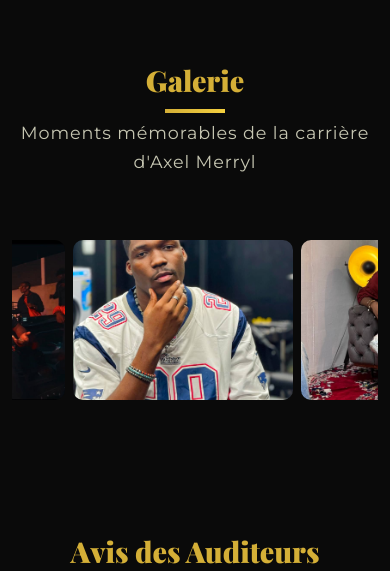
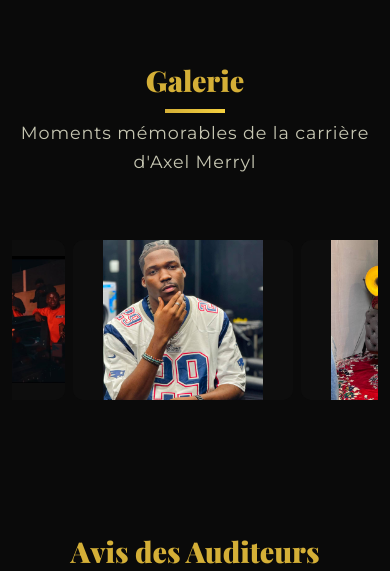
Before and after one commit to ange918/axelmerryl, a PHP site: page / in a window 390 px wide. Shown: the part 5929-6500 px from the top of the page. Run offline with PHP 8.4, Linux system fonts and the light colour scheme.

Commit message:
Adjust image display to prevent cutting in the carousel view
Update CSS in mobile-fix.css to set object-fit to contain for carousel images and adjust background for slides.

Replit-Commit-Author: Agent
Replit-Commit-Session-Id: 97767674-ba44-488d-8c38-1aa919b851d6
Replit-Commit-Checkpoint-Type: full_checkpoint
Replit-Commit-Event-Id: 07fe5c55-dbd0-4678-96c0-d0e76f5c5e29
Replit-Commit-Screenshot-Url: https://storage.googleapis.com/screenshot-production-us-central1/848a8d49-b1df-4b3c-bea5-7b25352658fb/97767674-ba44-488d-8c38-1aa919b851d6/E4gPE2h

```diff
--- a/css/mobile-fix.css
+++ b/css/mobile-fix.css
@@ -90,3 +90,13 @@ body {
 .carousel-track:hover {
     animation-play-state: paused !important;
 }
+
+/* Fix pour que les images du carousel ne soient pas coupées */
+.carousel-slide img {
+    object-fit: contain !important;
+    background: rgba(26, 26, 26, 0.3);
+}
+
+.carousel-slide {
+    background: rgba(10, 10, 10, 0.5);
+}
```
Also changed, not shown: attached_assets/image_1763054328002.png (added), 2 other files.
